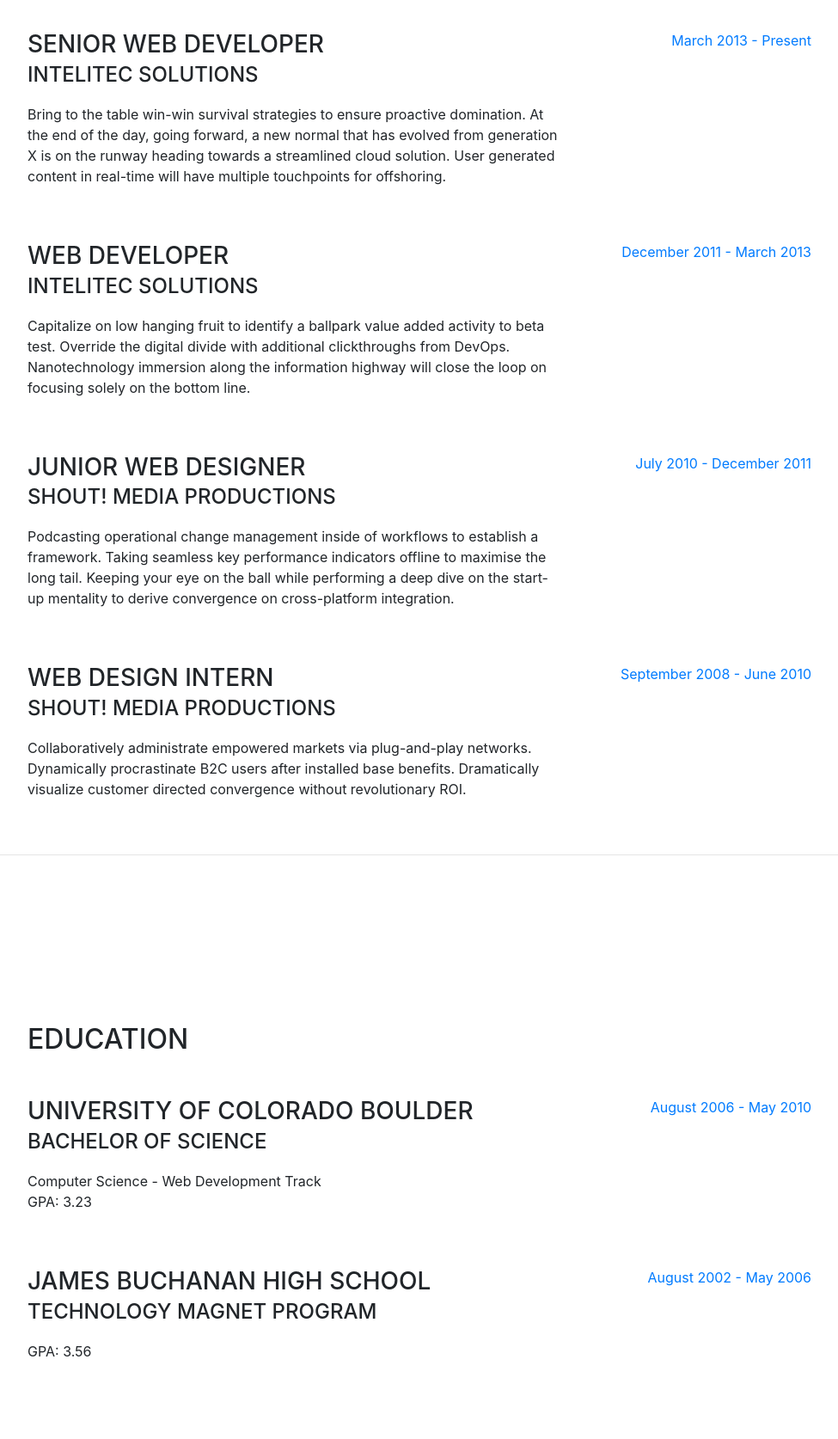
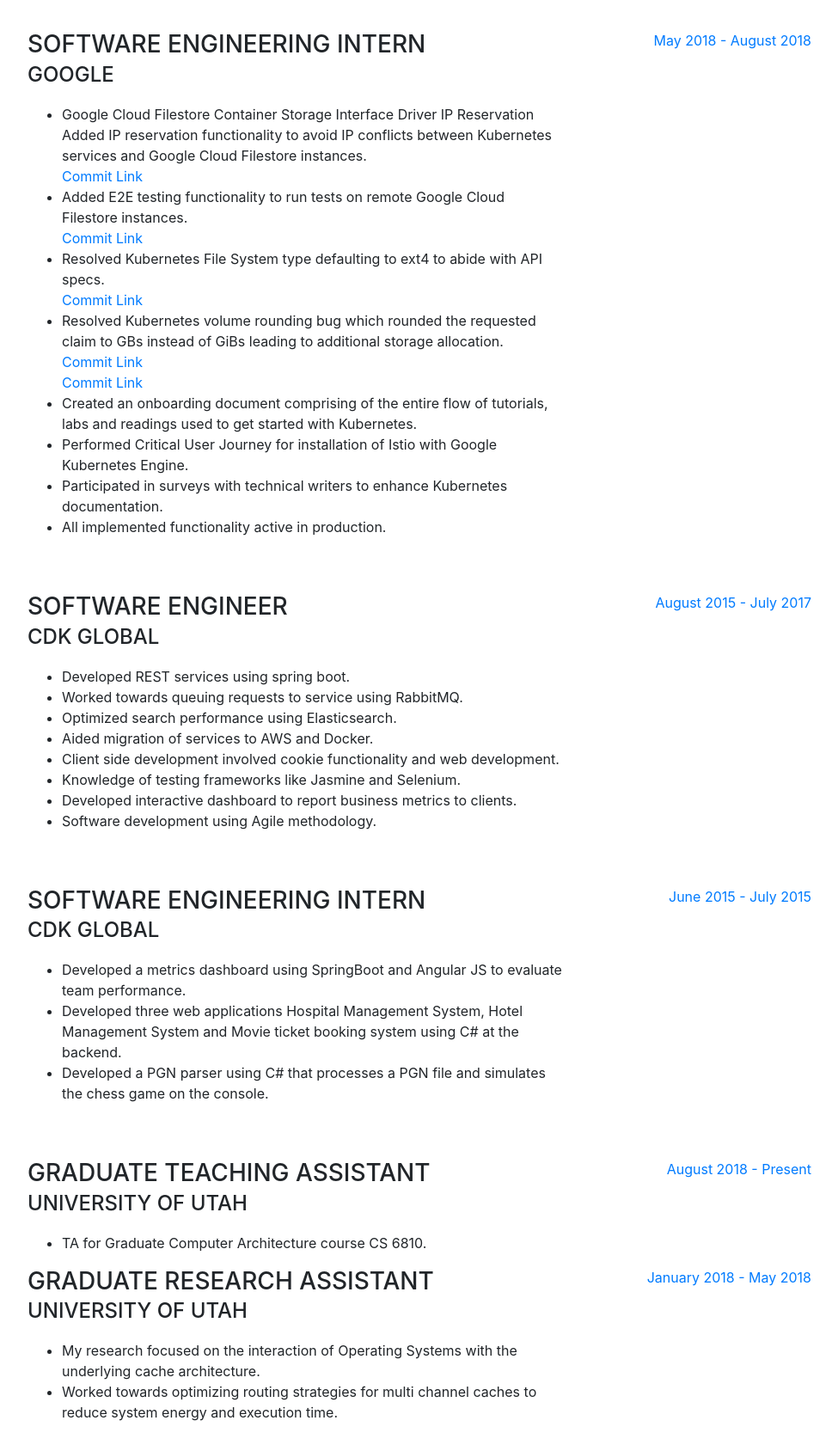
Before and after one commit to krunaljain/krunaljain.github.io, a website with bundled scripts: page index.html in a window 1280 px wide. Shown: the part 900-2574 px from the top of the page at 86% size, without its empty margins (288-1263 px from the left). Built offline with nearby package versions, Linux system fonts and the light colour scheme; a web font is replaced by a local one.

Commit message:
Adding content

```diff
--- a/index.html
+++ b/index.html
@@ -69,18 +69,23 @@
           <div class="subheading mb-5">611 S, Park Street, Salt Lake City, Utah. (801) 864-8097·
             <a href="mailto:name@email.com">krunal.bitsy@gmail.com</a>
           </div>
-          <p class="lead mb-5">I am experienced in leveraging agile frameworks to provide a robust synopsis for high level overviews. Iterative approaches to corporate strategy foster collaborative thinking to further the overall value proposition.</p>
+          <p class="lead mb-5"> I am graduate student at the University of Utah pursing masters in Computer Science. I have 2 years of professional experience as a full stack Software Engineer.
+            I interned at Google in the summer of 2018 working with the Google Kubernetes Engine Storage Lifecycle team. My manager was Lucien
+            Avramov (lucienav@google.com) and my mentors were Michelle Au (msau@google.com) and David Zhu (dyzz@google.com). Prior to that, I worked for
+            2 years as a full stack Software Engineer and worked on the Factory Pre Owned Collection portal for General Motors US, which is one of the busiest website in the preowned vehicles domain.
+
+          </p>
           <div class="social-icons">
-            <a href="#">
+            <a href="https://www.linkedin.com/in/krunal-jain-ab198394/">
               <i class="fab fa-linkedin-in"></i>
             </a>
-            <a href="#">
+            <a href="https://github.com/krunaljain">
               <i class="fab fa-github"></i>
             </a>
-            <a href="#">
+            <a href="">
               <i class="fab fa-twitter"></i>
             </a>
-            <a href="#">
+            <a href="https://www.facebook.com/krunalbitsy">
               <i class="fab fa-facebook-f"></i>
             </a>
           </div>
@@ -95,47 +100,105 @@
 
           <div class="resume-item d-flex flex-column flex-md-row mb-5">
             <div class="resume-content mr-auto">
-              <h3 class="mb-0">Senior Web Developer</h3>
-              <div class="subheading mb-3">Intelitec Solutions</div>
-              <p>Bring to the table win-win survival strategies to ensure proactive domination. At the end of the day, going forward, a new normal that has evolved from generation X is on the runway heading towards a streamlined cloud solution. User generated content in real-time will have multiple touchpoints for offshoring.</p>
+              <h3 class="mb-0">Software Engineering Intern</h3>
+              <div class="subheading mb-3">Google</div>
+              <ul>
+                <li>
+                  Google Cloud Filestore Container Storage Interface Driver IP Reservation
+                  Added IP reservation functionality to avoid IP conflicts between Kubernetes services and Google Cloud Filestore instances. <br>
+                  <a href = "https://github.com/kubernetes-sigs/gcp-filestore-csi-driver/pull/12/">Commit Link</a>
+                </li>
+
+                 <li>Added E2E testing functionality to run tests on remote Google Cloud Filestore instances. <br>
+                   <a href = "https://github.com/kubernetes-sigs/gcp-filestore-csi-driver/pull/21/">Commit Link</a> </li>
+
+                 <li>Resolved Kubernetes File System type defaulting to ext4 to abide with API specs.<br>
+                   <a href = "https://github.com/kubernetes/kubernetes/pull/65499/">Commit Link</a> </li>
+
+                  <li>Resolved Kubernetes volume rounding bug which rounded the requested claim to GBs instead of GiBs leading to additional storage allocation. <br>
+                  <a href=" https://github.com/kubernetes/kubernetes/pull/66172 " >Commit Link</a> <br>
+                  <a href="https://github.com/kubernetes/kubernetes/pull/66324">Commit Link</a> </li>
+
+                <li>Created an onboarding document comprising of the entire flow of tutorials, labs and readings used to get started with Kubernetes. </li>
+
+                <li>Performed Critical User Journey for installation of Istio with Google Kubernetes Engine. </li>
+
+                <li>Participated in surveys with technical writers to enhance Kubernetes documentation. </li>
+
+                <li>All implemented functionality active in production. </li>
+
+
+                </li>
+              </ul>
             </div>
             <div class="resume-date text-md-right">
-              <span class="text-primary">March 2013 - Present</span>
+              <span class="text-primary">May 2018 - August 2018</span>
             </div>
           </div>
 
           <div class="resume-item d-flex flex-column flex-md-row mb-5">
             <div class="resume-content mr-auto">
-              <h3 class="mb-0">Web Developer</h3>
-              <div class="subheading mb-3">Intelitec Solutions</div>
-              <p>Capitalize on low hanging fruit to identify a ballpark value added activity to beta test. Override the digital divide with additional clickthroughs from DevOps. Nanotechnology immersion along the information highway will close the loop on focusing solely on the bottom line.</p>
+              <h3 class="mb-0">Software Engineer</h3>
+              <div class="subheading mb-3">CDK Global</div>
+              <ul>
+                <li>Developed REST services using spring boot.</li>
+                <li>Worked towards queuing requests to service using RabbitMQ.</li>
+                <li>Optimized search performance using Elasticsearch.</li>
+                <li>Aided migration of services to AWS and Docker. </li>
+                <li>Client side development involved cookie functionality and web development. </li>
+                <li>Knowledge of testing frameworks like Jasmine and Selenium. </li>
+                <li>Developed interactive dashboard to report business metrics to clients. </li>
+                <li>Software development using Agile methodology.</li>
+              </ul>
             </div>
             <div class="resume-date text-md-right">
-              <span class="text-primary">December 2011 - March 2013</span>
+              <span class="text-primary">August 2015 - July 2017</span>
             </div>
           </div>
 
           <div class="resume-item d-flex flex-column flex-md-row mb-5">
             <div class="resume-content mr-auto">
-              <h3 class="mb-0">Junior Web Designer</h3>
-              <div class="subheading mb-3">Shout! Media Productions</div>
-              <p>Podcasting operational change management inside of workflows to establish a framework. Taking seamless key performance indicators offline to maximise the long tail. Keeping your eye on the ball while performing a deep dive on the start-up mentality to derive convergence on cross-platform integration.</p>
+              <h3 class="mb-0">Software Engineering Intern</h3>
+              <div class="subheading mb-3">CDK Global</div>
+              <ul>
+                <li>Developed a metrics dashboard using SpringBoot and Angular JS to evaluate team performance. </li>
+                <li> Developed three web applications Hospital Management System, Hotel Management System and Movie ticket booking system using C# at the backend.</li>
+              <li>  Developed a PGN parser using C# that processes a PGN file and simulates the chess game on the console.</li>
+              </ul>
             </div>
             <div class="resume-date text-md-right">
-              <span class="text-primary">July 2010 - December 2011</span>
+              <span class="text-primary">June 2015 - July 2015</span>
             </div>
           </div>
 
           <div class="resume-item d-flex flex-column flex-md-row">
             <div class="resume-content mr-auto">
-              <h3 class="mb-0">Web Design Intern</h3>
-              <div class="subheading mb-3">Shout! Media Productions</div>
-              <p>Collaboratively administrate empowered markets via plug-and-play networks. Dynamically procrastinate B2C users after installed base benefits. Dramatically visualize customer directed convergence without revolutionary ROI.</p>
+              <h3 class="mb-0">Graduate Teaching Assistant</h3>
+                 <div class="subheading mb-3">University of Utah</div>
+              <ul>
+                <li> TA for Graduate Computer Architecture course CS 6810.</li>
+              </ul>
             </div>
             <div class="resume-date text-md-right">
-              <span class="text-primary">September 2008 - June 2010</span>
+              <span class="text-primary">August 2018 -  Present</span>
             </div>
           </div>
+
+          <div class="resume-item d-flex flex-column flex-md-row">
+            <div class="resume-content mr-auto">
+              <h3 class="mb-0">Graduate Research Assistant</h3>
+            <div class="subheading mb-3">University of Utah</div>
+             <ul>
+               <li> My research focused on the interaction of Operating Systems with the underlying cache architecture.  </li>
+               <li>  Worked towards optimizing routing strategies for multi channel caches to reduce system energy and execution time.</li>
+              </ul>
+            </div>
+            <div class="resume-date text-md-right">
+              <span class="text-primary">January 2018 - May 2018</span>
+            </div>
+          </div>
+
+
 
         </div>
 
@@ -149,24 +212,36 @@
 
           <div class="resume-item d-flex flex-column flex-md-row mb-5">
             <div class="resume-content mr-auto">
-              <h3 class="mb-0">University of Colorado Boulder</h3>
-              <div class="subheading mb-3">Bachelor of Science</div>
-              <div>Computer Science - Web Development Track</div>
-              <p>GPA: 3.23</p>
+              <h3 class="mb-0">University of Utah</h3>
+              <div class="subheading mb-3">Master of Science</div>
+              <div>Computer Science</div>
+              <p>GPA: 3.77</p>
             </div>
             <div class="resume-date text-md-right">
-              <span class="text-primary">August 2006 - May 2010</span>
+              <span class="text-primary">August 2017 - May 2019</span>
+            </div>
+          </div>
+
+          <div class="resume-item d-flex flex-column flex-md-row mb-5">
+            <div class="resume-content mr-auto">
+              <h3 class="mb-0">Pune Institute of Computer Technology</h3>
+              <div class="subheading mb-3">Bachelor of Science</div>
+              <div>Computer Engineering</div>
+              <p>GPA: 3.55</p>
+            </div>
+            <div class="resume-date text-md-right">
+              <span class="text-primary">August 2011 - May 2015</span>
             </div>
           </div>
 
           <div class="resume-item d-flex flex-column flex-md-row">
             <div class="resume-content mr-auto">
-              <h3 class="mb-0">James Buchanan High School</h3>
-              <div class="subheading mb-3">Technology Magnet Program</div>
-              <p>GPA: 3.56</p>
+              <h3 class="mb-0">Sir Parashurambhau College</h3>
+              <div class="subheading mb-3">Science</div>
+              <p>GPA: A</p>
             </div>
             <div class="resume-date text-md-right">
-              <span class="text-primary">August 2002 - May 2006</span>
+              <span class="text-primary">August 2009 - May 2011</span>
             </div>
           </div>
 
@@ -223,10 +298,10 @@
           <ul class="fa-ul mb-0">
             <li>
               <i class="fa-li fa fa-check"></i>
-              Mobile-First, Responsive Design</li>
+              Full Stack Software Development and Testing</li>
             <li>
               <i class="fa-li fa fa-check"></i>
-              Cross Browser Testing &amp; Debugging</li>
+              Professional experience with cloud and containerization</li>
             <li>
               <i class="fa-li fa fa-check"></i>
               Cross Functional Teams</li>
@@ -242,8 +317,8 @@
       <section class="resume-section p-3 p-lg-5 d-flex flex-column" id="interests">
         <div class="my-auto">
           <h2 class="mb-5">Interests</h2>
-          <p>Apart from being a web developer, I enjoy most of my time being outdoors. In the winter, I am an avid skier and novice ice climber. During the warmer months here in Colorado, I enjoy mountain biking, free climbing, and kayaking.</p>
-          <p class="mb-0">When forced indoors, I follow a number of sci-fi and fantasy genre movies and television shows, I am an aspiring chef, and I spend a large amount of my free time exploring the latest technology advancements in the front-end web development world.</p>
+          <p>Apart from being a Software Engineer, I enjoy most of my time being outdoors. In the winter, I am an avid skier and novice ice climber. During the warmer months, I enjoy mountain biking, free climbing, and kayaking.</p>
+          <p class="mb-0">When forced indoors, I follow a number of sci-fi and fantasy genre movies and television shows, I am an aspiring chef, and I spend a large amount of my free time exploring the latest technology advancements in the software development world.</p>
         </div>
       </section>
 
@@ -255,30 +330,25 @@
           <ul class="fa-ul mb-0">
             <li>
               <i class="fa-li fa fa-trophy text-warning"></i>
-              Google Analytics Certified Developer</li>
+              CLASH contest winner at Credenz 2013</li>
             <li>
               <i class="fa-li fa fa-trophy text-warning"></i>
-              Mobile Web Specialist - Google Certification</li>
+              CLASH 2014 contest winner at Credenz 2013</li>
             <li>
               <i class="fa-li fa fa-trophy text-warning"></i>
-              1<sup>st</sup>
-              Place - University of Colorado Boulder - Emerging Tech Competition 2009</li>
+              Part of college Robocon team which competed in national finals</li>
             <li>
               <i class="fa-li fa fa-trophy text-warning"></i>
-              1<sup>st</sup>
-              Place - University of Colorado Boulder - Adobe Creative Jam 2008 (UI Design Category)</li>
+              Java certification from Seed Infotech, Pune</li>
             <li>
               <i class="fa-li fa fa-trophy text-warning"></i>
-              2<sup>nd</sup>
-              Place - University of Colorado Boulder - Emerging Tech Competition 2008</li>
+              Android application development workshop under Mr. Vikas Patel</li>
             <li>
               <i class="fa-li fa fa-trophy text-warning"></i>
-              1<sup>st</sup>
-              Place - James Buchanan High School - Hackathon 2006</li>
+              Adavanced Javascript workshop conducted by T.K. Magesh</li>
             <li>
               <i class="fa-li fa fa-trophy text-warning"></i>
-              3<sup>rd</sup>
-              Place - James Buchanan High School - Hackathon 2005</li>
+              Chair of CDK Global Toastmasters Club</li>
           </ul>
         </div>
       </section>
```
